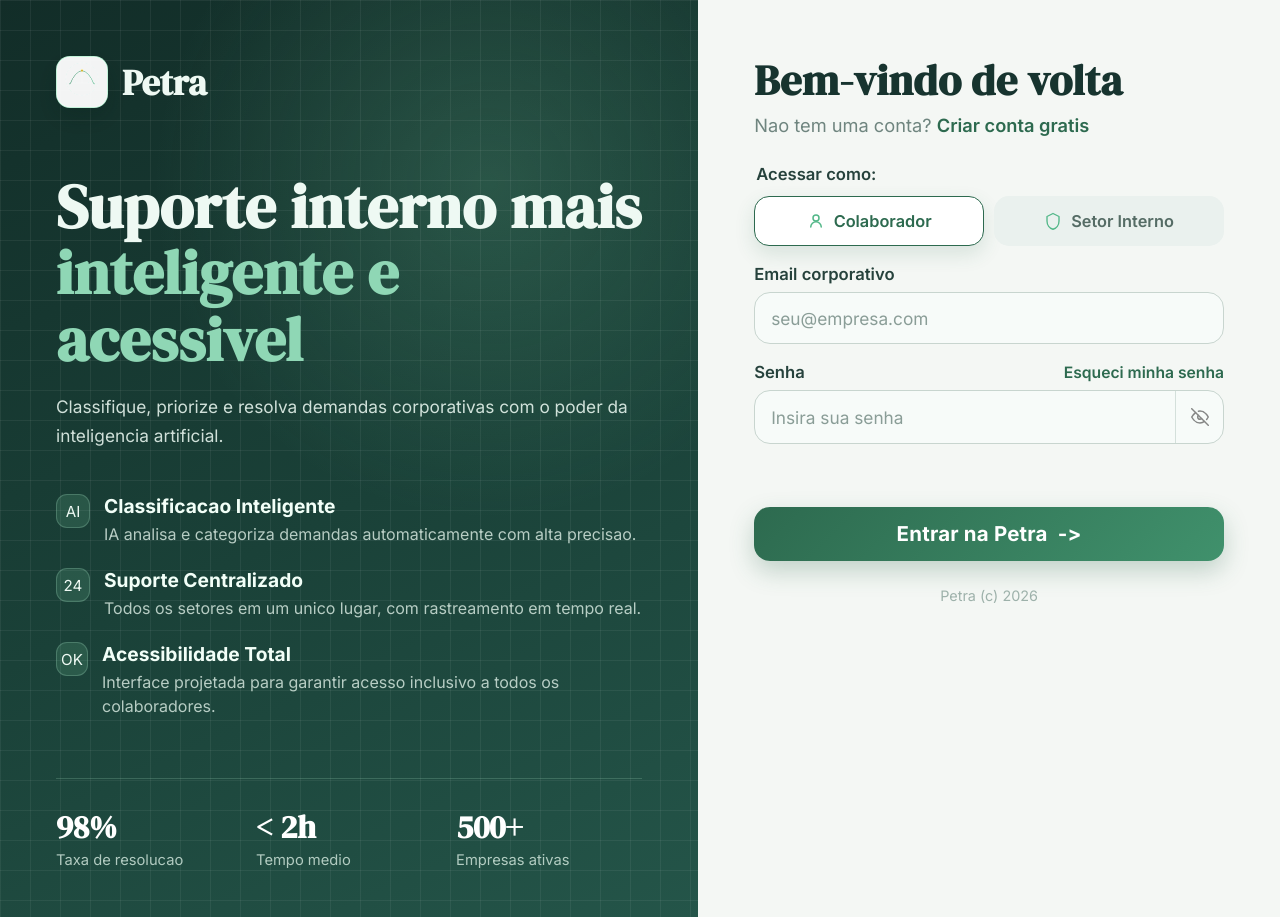
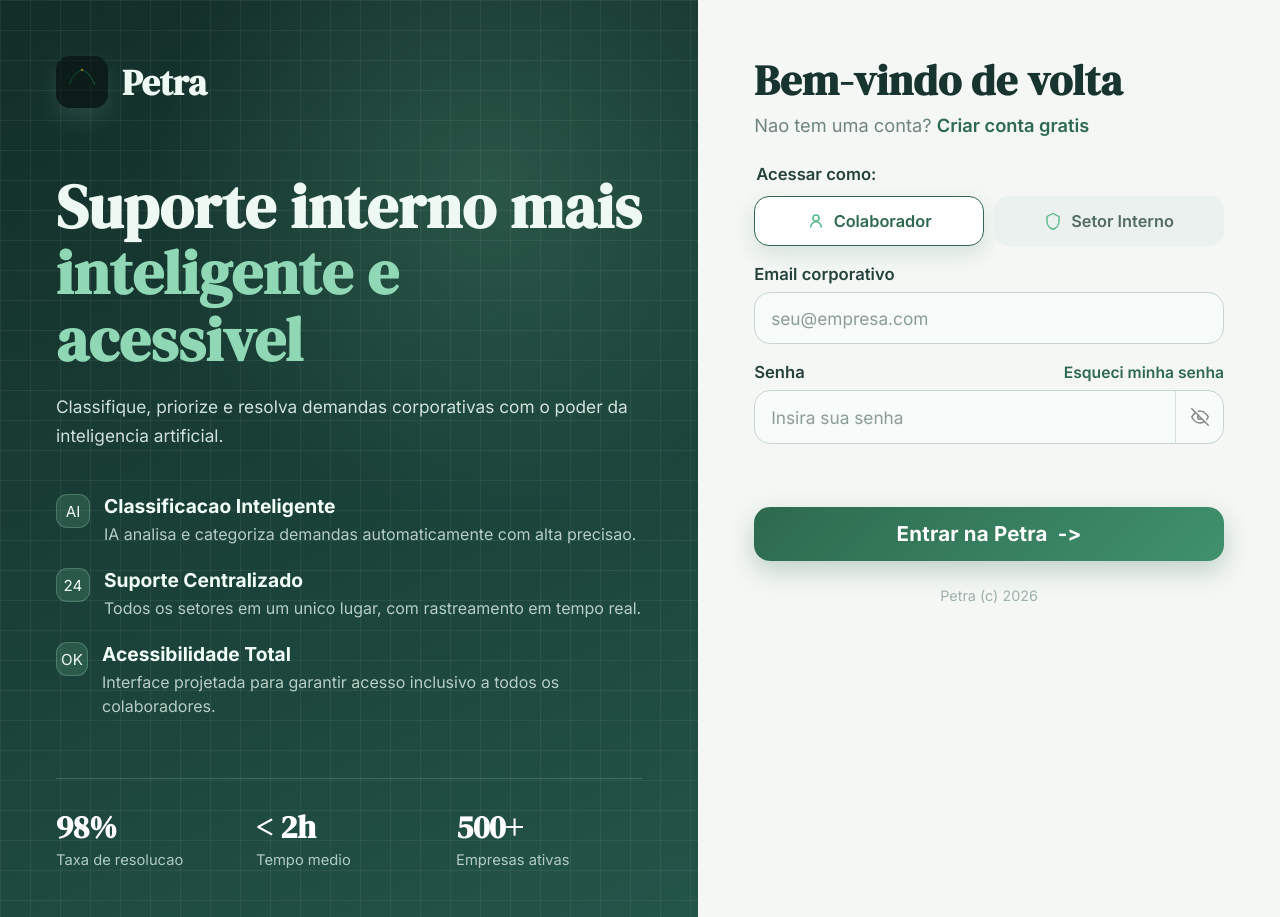
Before and after one commit to s1llva-09/S.A.D, a plain HTML site: page index.html in a window 1280 px wide. Drawn offline with nearby package versions, Linux system fonts and the light colour scheme.

Commit message:
finalização

```diff
--- a/index.html
+++ b/index.html
@@ -5,6 +5,7 @@
     <meta name="viewport" content="width=device-width, initial-scale=1.0">
     <title>Petra | Login</title>
     <link rel="stylesheet" href="styles/index.css">
+    <link rel="shortcut icon" href="assets/logo-ponte-v5-completa-escura.svg" type="svg">
 </head>
 <body class="auth-page">
     <main class="auth-shell login-shell">
--- a/styles/login.css
+++ b/styles/login.css
@@ -71,9 +71,9 @@
     width: 52px;
     height: 52px;
     border-radius: 14px;
-    background: rgba(255, 255, 255, 0.95);
-    border: 1px solid rgba(177, 221, 198, 0.78);
-    box-shadow: 0 10px 22px rgba(17, 41, 35, 0.18);
+    background: rgba(0, 0, 0, 0.418);
+    align-content: center;
+    box-shadow: 0px 10px 22px rgba(140, 168, 161, 0.18);
     padding: 4px;
     filter: saturate(1.2) contrast(1.15);
 }
```
